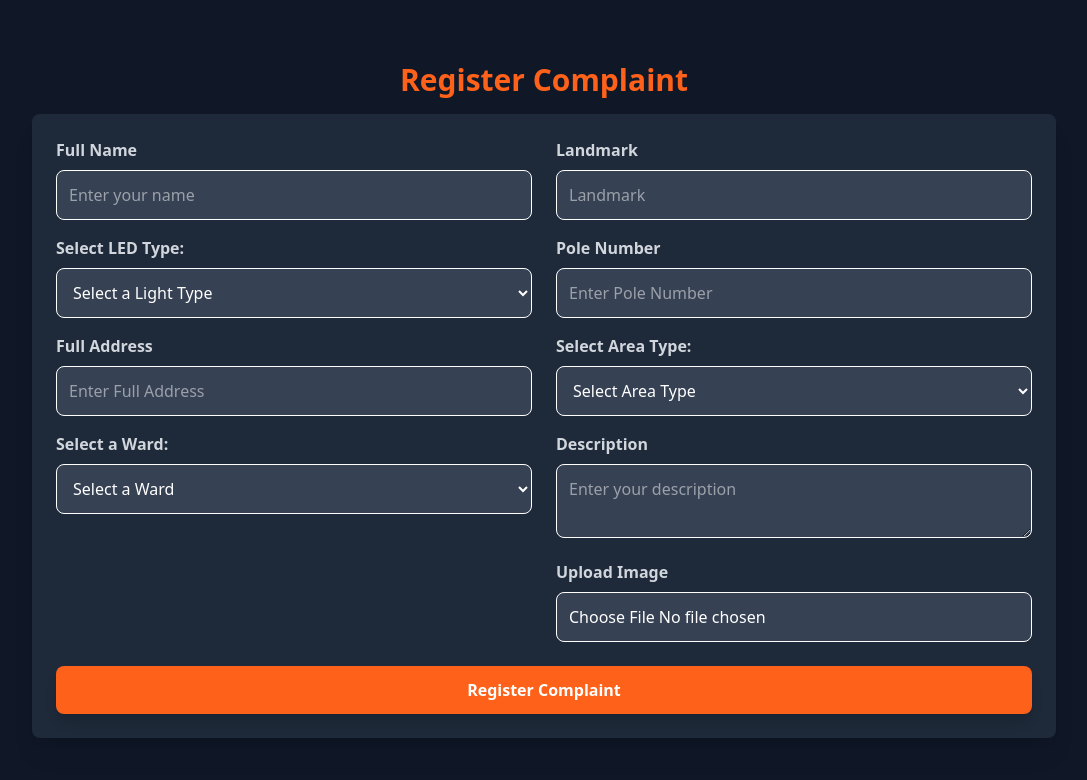
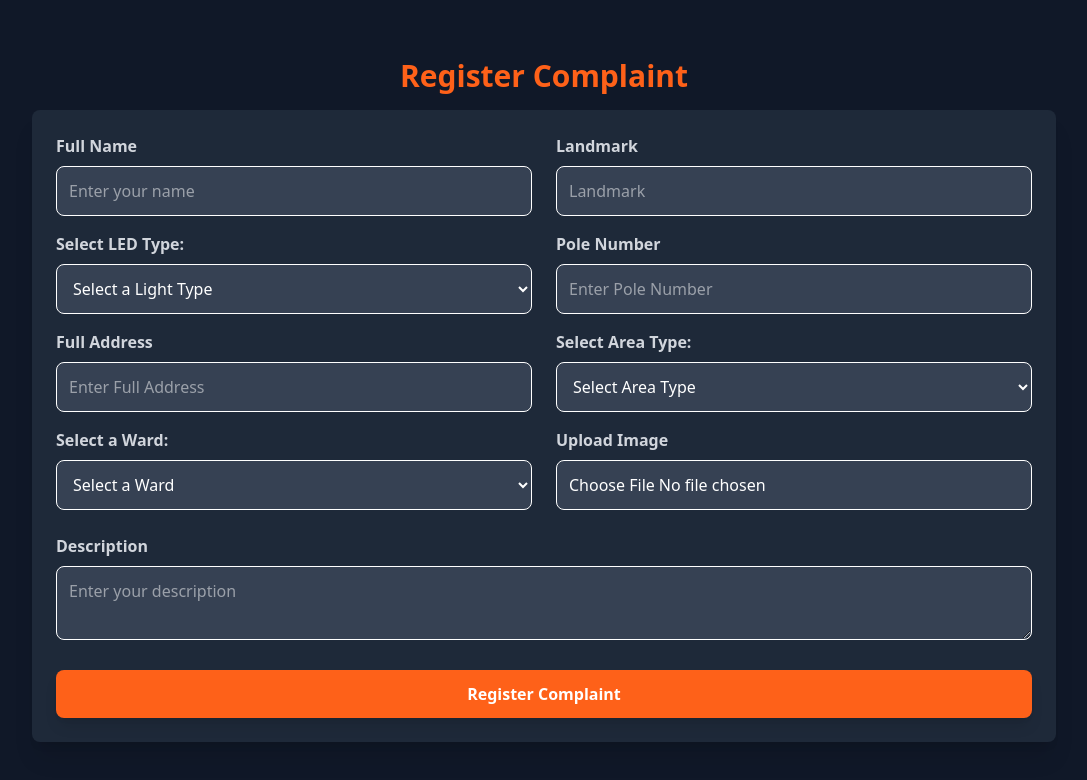
Before and after one commit to Nikhil273/Mssc_Service_App, a React (Vite) app: page /Complaint-Registration in a window 1280 px wide. Shown: the top 780 px of the page, without its empty margins (96-1183 px from the left). Built offline with nearby package versions, Linux system fonts and the light colour scheme.

Commit message:
Updation Done

```diff
--- a/src/components/Complaint.jsx
+++ b/src/components/Complaint.jsx
@@ -124,13 +124,13 @@ const Complaint = () => {
                   <td className="px-6 py-4">{item.areatype}</td>
                   <td className="px-6 py-4">{item.fullDescription}</td>
                   <td className="px-6 py-4 text-green-400">
-                    <Link to={item.image}>View</Link>
+                    <Link className='text-[#fe6119]' to={item.image}>View</Link>
                   </td>
                   <td className="px-6 py-4">
                     <button
                       // item._id is the unique id of the complaint comes from MongoDB
                       onClick={() => toggleStatus(item._id)}
-                      className="bg-red-500 hover:bg-green-500 text-white font-bold py-1 px-3 rounded transition-all"
+                      className="bg-red-500 hover:bg-green-500 text-white font-bold py-1 px-3 rounded transition-all cursor-pointer"
                     >
                       {item.status}
                     </button>
@@ -139,7 +139,7 @@ const Complaint = () => {
                     <button
 
                       onClick={() => deleteHandler(item._id)}
-                      className="bg-red-500 hover:bg-green-500 text-white font-bold py-1 px-3 rounded transition-all"
+                      className="bg-red-500 hover:bg-white hover:text-red-600 text-white font-bold py-1 px-3 rounded transition-all cursor-pointer"
                     >
                       Delete
                     </button>
@@ -182,9 +182,9 @@ const Complaint = () => {
                 <td className="px-6 py-4">{item.areatype}</td>
                 <td className="px-6 py-4">{item.fullDescription}</td>
                 <td className="px-6 py-4 text-green-400">
-                  <Link to={item.image}>View</Link>
+                  <Link className='text-[#fe6119]' to={item.image}>View</Link>
                 </td>
-                <td className="px-6 py-4 text-green-400">{item.status}</td>
+                <td className="px-3 py-1 text-green-500  ">{item.status}</td>
               </tr>
             ))}
           </tbody>
--- a/src/components/RegisterComplaint.jsx
+++ b/src/components/RegisterComplaint.jsx
@@ -24,6 +24,8 @@ const RegisterComplaint = () => {
       toast.error("Please Fill Out All Fields");
       return;
     }
+    console.log("<-------From RegisterComplaint.jsx------->");
+
     try {
       const formData = new FormData();
       formData.append("username", username);
@@ -43,6 +45,7 @@ const RegisterComplaint = () => {
       toast.success(response.data.message);
       setTimeout(() => navigate("/"), 2000);
     } catch (error) {
+      console.log("Error in submitting complaint:", error.response.data);
       toast.error(error || "An error occurred in submitting the complaint");
     }
   };
@@ -175,19 +178,6 @@ const RegisterComplaint = () => {
           </div>
 
           <div>
-            <label className="block text-gray-300 font-semibold mb-2" htmlFor="fullDescription">
-              Description
-            </label>
-            <textarea
-              className="w-full p-3 border rounded-lg bg-gray-700 text-white"
-              id="fullDescription"
-              placeholder="Enter your description"
-              value={fullDescription}
-              onChange={(e) => setDescription(e.target.value)}
-            />
-          </div>
-
-          <div>
             <label className="block text-gray-300 font-semibold mb-2">Upload Image</label>
             <input
               className="w-full p-3 border rounded-lg bg-gray-700 text-white"
@@ -196,6 +186,20 @@ const RegisterComplaint = () => {
             />
           </div>
         </div>
+
+        <div className=" col-span-2 ">
+          <label className="block text-gray-300 font-semibold mb-2" htmlFor="fullDescription">
+            Description
+          </label>
+          <textarea
+            className="w-full p-3 border rounded-lg bg-gray-700 text-white"
+            id="fullDescription"
+            placeholder="Enter your description"
+            value={fullDescription}
+            onChange={(e) => setDescription(e.target.value)}
+          />
+        </div>
+
 
         {/* Submit Button - Spans Both Columns */}
         <div className="col-span-2">
```
